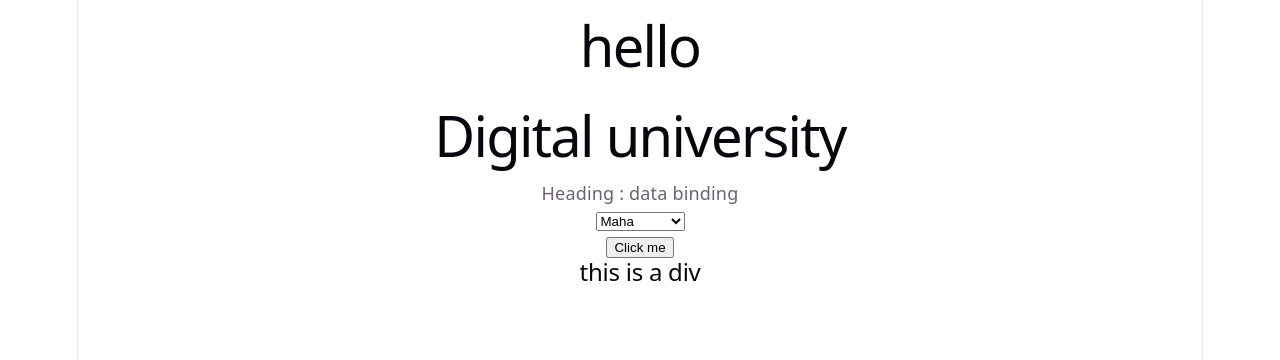
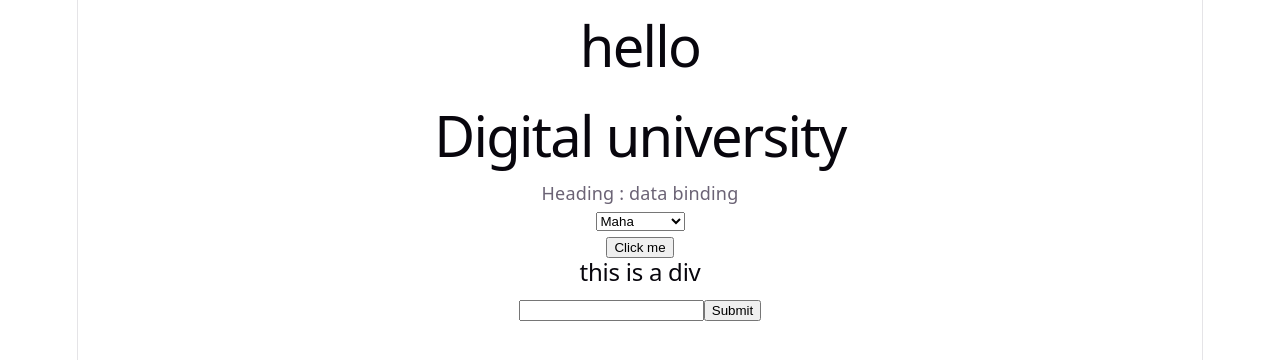
Before and after one commit to SooryaSDas/reactjs, a React (Vite) app in the folder react-js-tutorial/: page / in a window 1280 px wide. Shown: the top 360 px of the page. Built offline with nearby package versions, Linux system fonts and the light colour scheme.

Commit message:
uncontrolled components

```diff
--- a/react-js-tutorial/src/App.tsx
+++ b/react-js-tutorial/src/App.tsx
@@ -3,6 +3,7 @@
 import DataBinding from "./Databinding"
 import Digital from "./Digital"
 import EventBinding from "./EventBinding"
+import Uncontrolled from "./Uncontrolled"
 
 function App() {
 
@@ -13,6 +14,7 @@ function App() {
       <Digital/>
       <DataBinding />
       <EventBinding />
+      <Uncontrolled />
     </>
   )
 }
--- /dev/null
+++ b/react-js-tutorial/src/Uncontrolled.tsx
@@ -0,0 +1,26 @@
+"use client";
+import { useRef } from "react";
+
+function Uncontrolled() {
+  const emailRef = useRef();
+  const submitbtn = (e) => {
+    e.preventDefault();
+    console.log(emailRef.current.value);
+  };
+  return (
+   <div>
+      <form onSubmit={submitbtn}>
+        <input
+          type="email"
+          ref={emailRef}
+        />
+
+        <button type="submit">
+          Submit
+        </button>
+      </form>
+    </div>
+  );
+}
+
+export default Uncontrolled;
```
